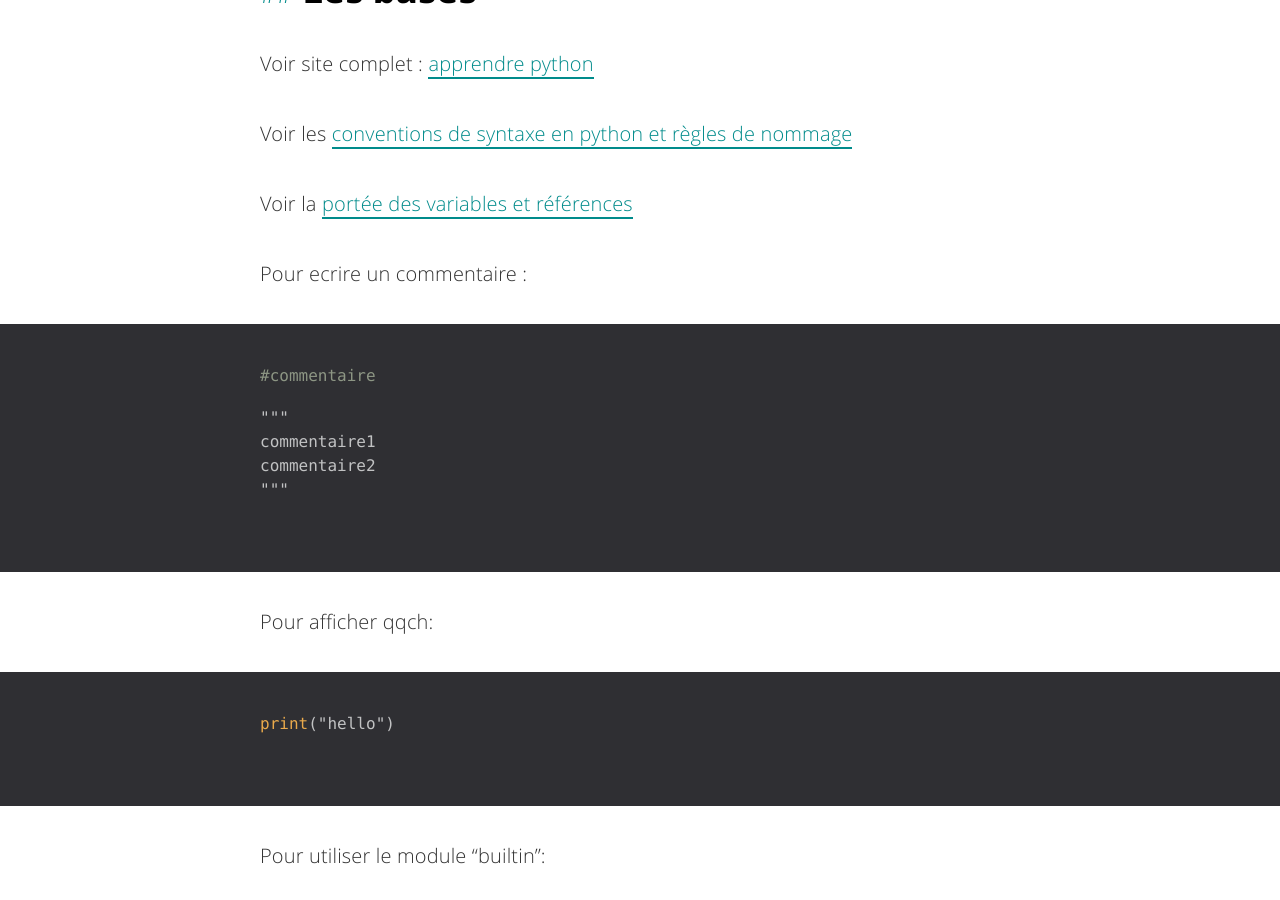
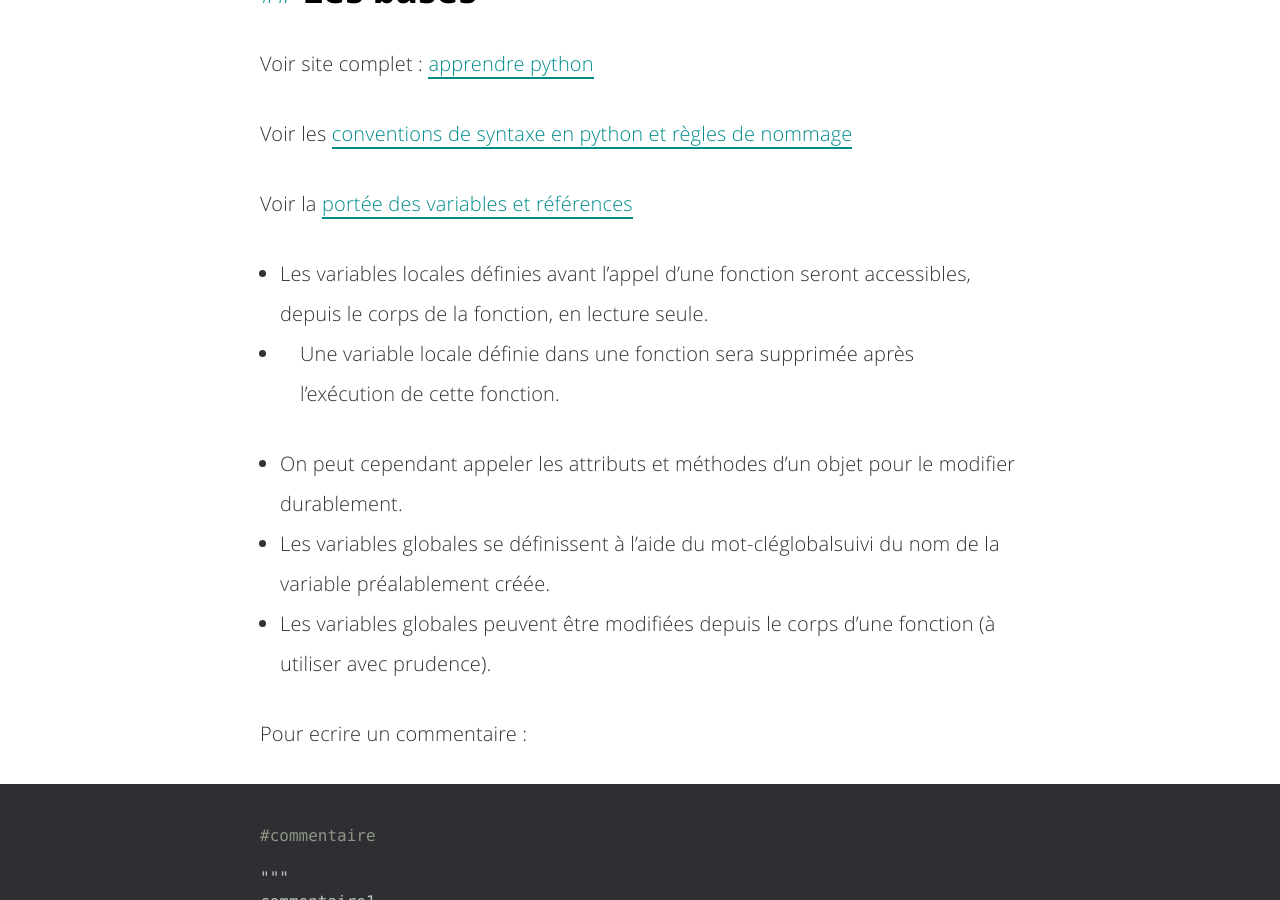
Before and after one commit to fasca/fasca.github.io, a Jekyll site: the page built from _posts/2018-10-9-Python.md, in a window 1280 px wide and 900 px high, scrolled down 220 px. Built offline with Jekyll 4.4.1, drawn with Linux system fonts in a browser that asks for light colours; comment, search, counter and statistics services are not loaded.

Commit message:
add lines

```diff
--- a/_posts/2018-10-9-Python.md
+++ b/_posts/2018-10-9-Python.md
@@ -19,6 +19,12 @@ Voir site complet : [apprendre python](http://apprendre-python.com)
 Voir les [conventions de syntaxe en python et règles de nommage](http://all4dev.libre-entreprise.org/index.php/Conventions_de_syntaxe_en_python)
 
 Voir la [portée des variables et références](https://openclassrooms.com/fr/courses/235344-apprenez-a-programmer-en-python/232520-portee-des-variables-et-references)
+* Les variables locales définies avant l'appel d'une fonction seront accessibles, depuis le corps de la fonction, en lecture seule.
+* Une variable locale définie dans une fonction sera supprimée après l'exécution de cette fonction.
+
+* On peut cependant appeler les attributs et méthodes d'un objet pour le modifier durablement.
+* Les variables globales se définissent à l'aide du mot-cléglobalsuivi du nom de la variable préalablement créée.
+* Les variables globales peuvent être modifiées depuis le corps d'une fonction (à utiliser avec prudence).
 
 Pour ecrire un commentaire :
 
```
